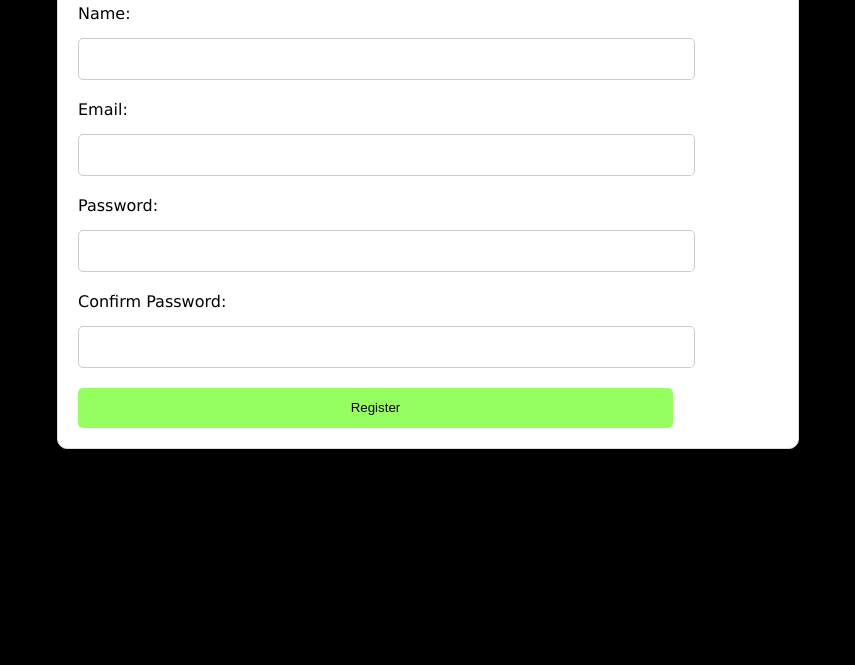
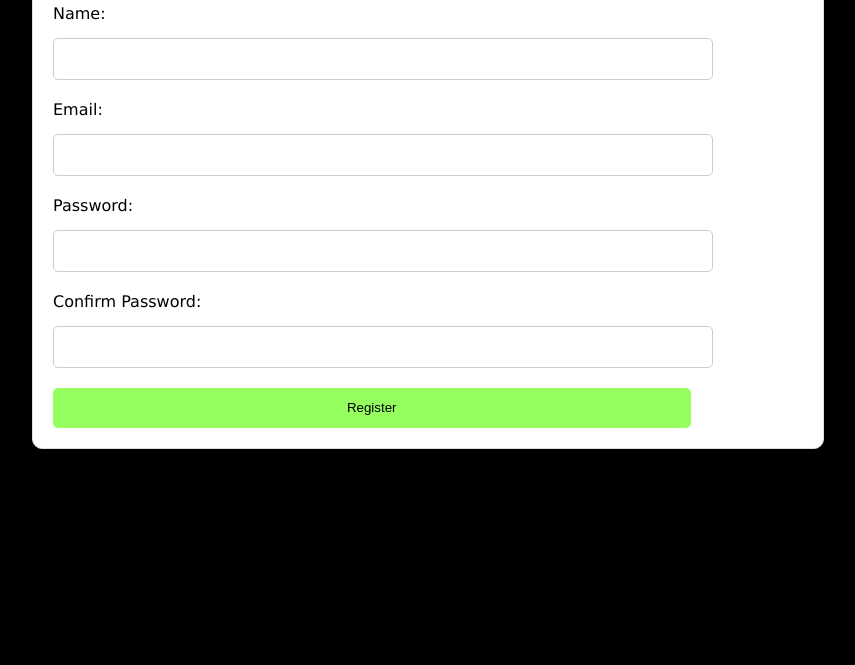
Before and after one commit to xkhxl/lab, a plain HTML site: page index.html in a window 1280 px wide. Shown: the part 135-800 px from the top of the page, without its empty margins (212-1067 px from the left). Drawn offline with Linux system fonts and the light colour scheme.

Commit message:
Changes made in alternate

```diff
--- a/index.html
+++ b/index.html
@@ -13,7 +13,7 @@
             background-color: #000000;
         }
         .container {
-            width: 700px;
+            width: 750px;
             margin: 50px auto;
             padding: 20px;
             background-color: #fff;
```
